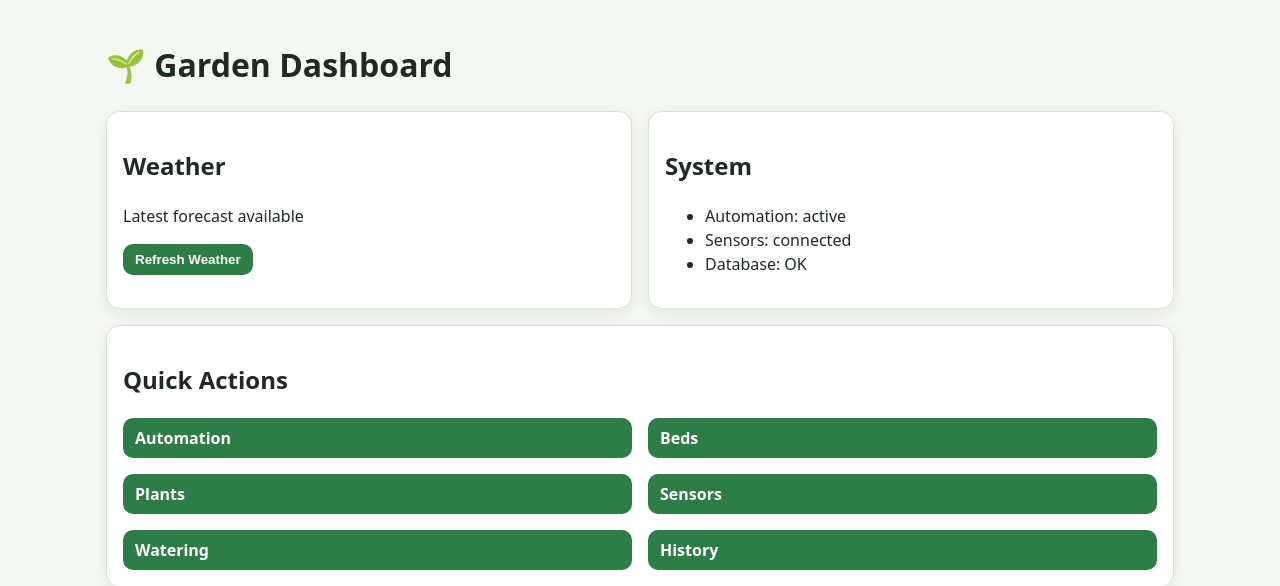
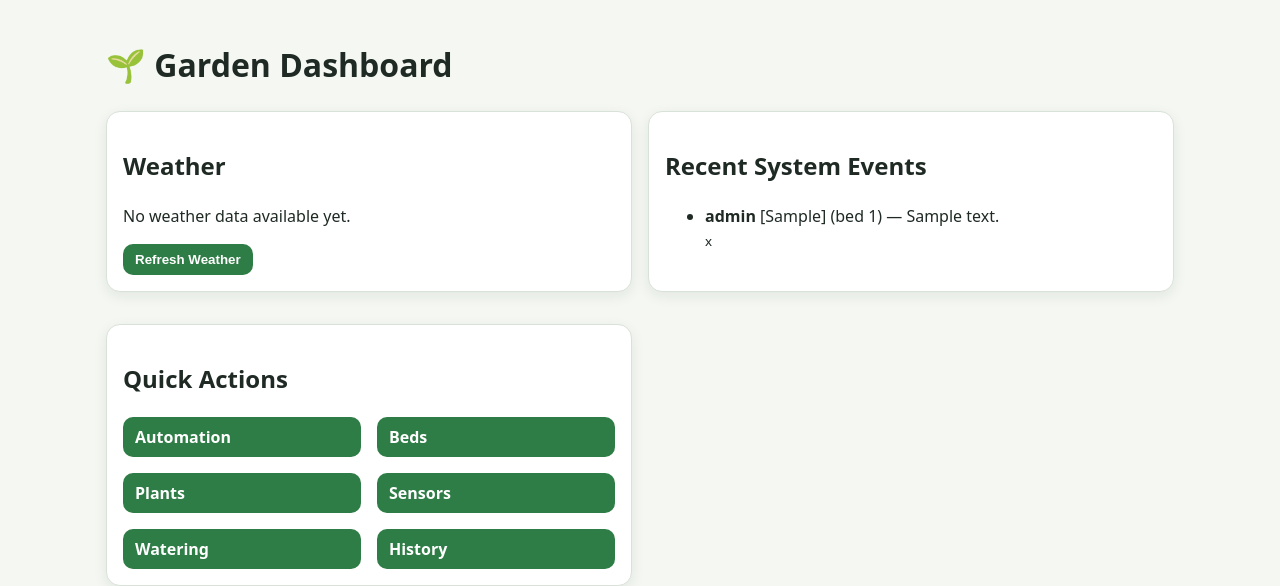
Before and after one commit to Katolux/Watering-System, a Flask app: page / in a window 1280 px wide. Shown: the part 65-651 px from the top of the page. Run offline with Flask 3, Linux system fonts and the light colour scheme; tables that the repository leaves empty hold one stand-in row (values such as "Sample post").

Commit message:
feat: improve weather data flow and index route
- add get_today_weather_record integration
- clean index route (remove unused weather query)
- prepare UI for displaying real weather data
- align index template with new weather structure

```diff
--- a/app.py
+++ b/app.py
@@ -6,8 +6,7 @@ from flask import (
 )
 
 from get_weather_new import refresh_weather
-from historic_weather import get_last_days_weather
-
+from historic_weather import get_last_days_weather, get_today_weather_record
 from gardenhub.routes.automation_routes import automation_bp
 from gardenhub.routes.watering_routes import watering_bp
 from gardenhub.routes.sensor_routes import sensor_bp
@@ -22,6 +21,7 @@ from repositories import (
 from python_receiver import receiver_bp
 
 from db_init import init_all_tables
+from system_events_repo import get_recent_system_events
 
 
 
@@ -43,7 +43,14 @@ except Exception as e:
 
 @app.route("/")
 def index():
-    return render_template("index.html")
+    latest_weather = get_today_weather_record()
+    system_events = get_recent_system_events(5)
+
+    return render_template(
+        "index.html",
+        latest_weather=latest_weather,
+        system_events=system_events
+    )
 
 @app.route("/refresh_weather", methods=["POST"])
 def refresh_weather_route():
--- a/historic_weather.py
+++ b/historic_weather.py
@@ -61,3 +61,25 @@ def print_last_days_weather(days=10):
         )
 
     print("-" * 70)
+
+
+def get_today_weather_record():
+    with get_conn() as conn:
+        cur = conn.cursor()
+        cur.execute(
+            """
+            SELECT
+                date,
+                temp_max,
+                temp_min,
+                precipitation,
+                sunshine,
+                daylight,
+                wind_max,
+                wind_dir
+            FROM weather_data
+            WHERE date = date('now')
+            LIMIT 1
+            """
+        )
+        return cur.fetchone()
--- a/templates/index.html
+++ b/templates/index.html
@@ -12,7 +12,16 @@
 <div class="card">
   <h2>Weather</h2>
 
-    <p>Latest forecast available</p>
+  {% if latest_weather %}
+    <p><strong>Date:</strong> {{ latest_weather[0] }}</p>
+    <p><strong>Max:</strong> {{ "%.1f"|format(latest_weather[1]) }} °C</p>
+    <p><strong>Min:</strong> {{ "%.1f"|format(latest_weather[2]) }} °C</p>
+    <p><strong>Rain:</strong> {{ "%.1f"|format(latest_weather[3]) }} mm</p>
+    <p><strong>Sunshine:</strong> {{ "%.0f"|format(latest_weather[4]) }} min</p>
+    <p><strong>Wind:</strong> {{ "%.1f"|format(latest_weather[6]) }} km/h</p>
+  {% else %}
+    <p>No weather data available yet.</p>
+  {% endif %}
 
   <form method="POST" action="{{ url_for('refresh_weather_route') }}">
     <button>Refresh Weather</button>
@@ -21,15 +30,24 @@
 
   <!-- SYSTEM CARD -->
 <div class="card">
-    <h2>System</h2>
+  <h2>Recent System Events</h2>
 
+  {% if system_events %}
     <ul>
-      <li>Automation: active</li>
-      <li>Sensors: connected</li>
-      <li>Database: OK</li>
+      {% for e in system_events %}
+        <li>
+          <strong>{{ e[1] }}</strong>
+          [{{ e[2] }}]
+          {% if e[3] %}(bed {{ e[3] }}){% endif %}
+          — {{ e[4] }}
+          <br>
+          <small>{{ e[0] }}</small>
+        </li>
+      {% endfor %}
     </ul>
-  </div>
-
+  {% else %}
+    <p><em>No system events recorded.</em></p>
+  {% endif %}
 </div>
 
 <!-- QUICK ACTIONS -->
```
Lines whose indentation alone changed are shown as unchanged.
